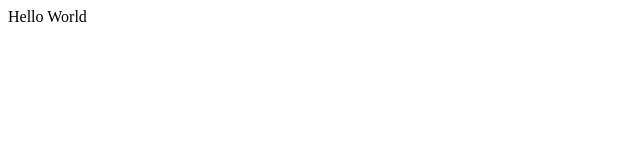
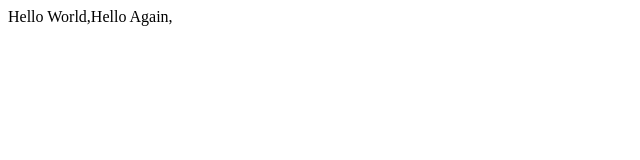
Before and after one commit to tugrulkutlu/mycs50, a plain HTML site: page index.html in a window 1280 px wide. Shown: the whole page, without its empty margins (0-640 px from the left). Drawn offline with Linux system fonts and the light colour scheme.

Commit message:
Update index.html

```diff
--- a/index.html
+++ b/index.html
@@ -4,6 +4,6 @@
 	<title>Hello CS5O</title>
     </head>
 <body>
-	Hello World
+	Hello World,Hello Again,
 </body>
 </html>
```
